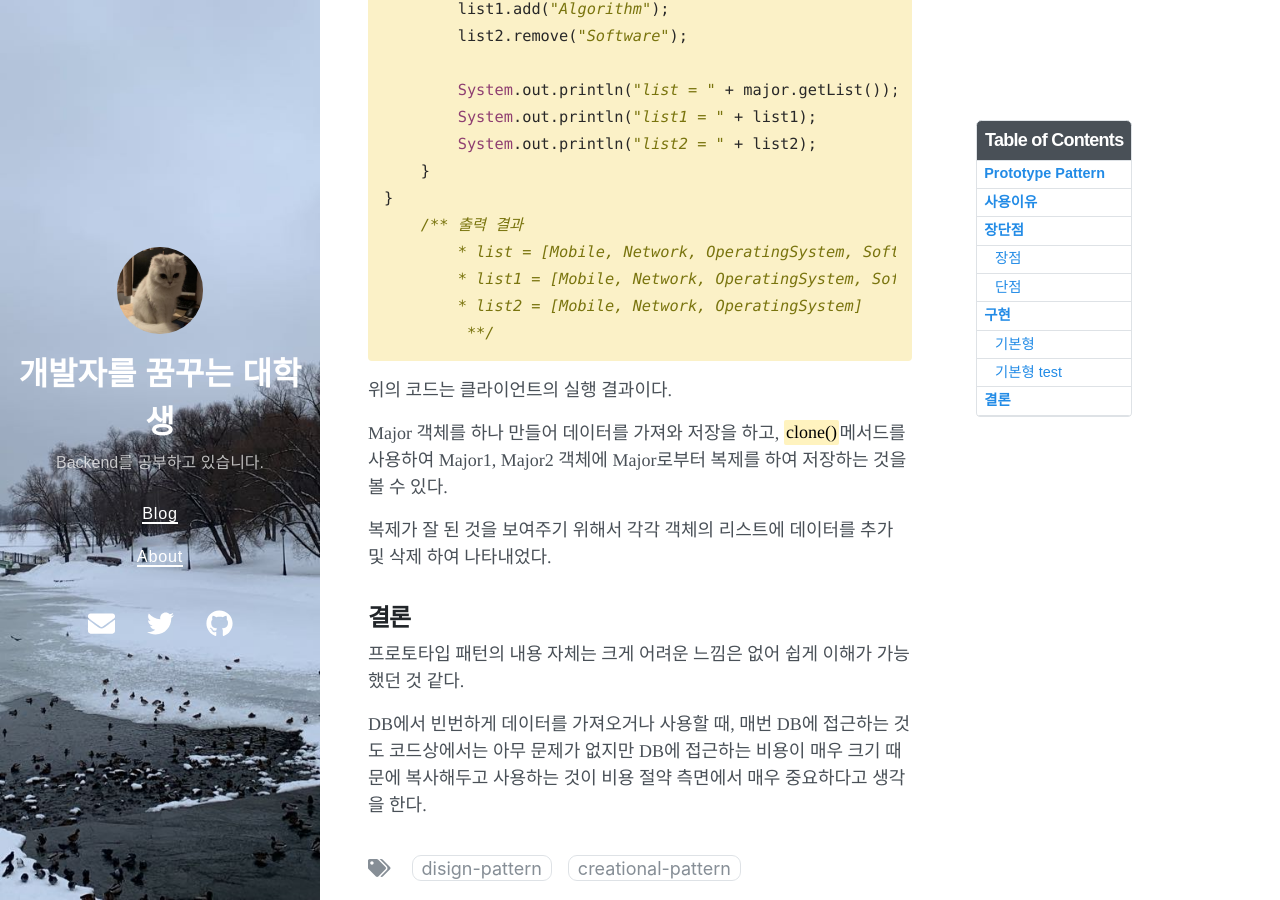
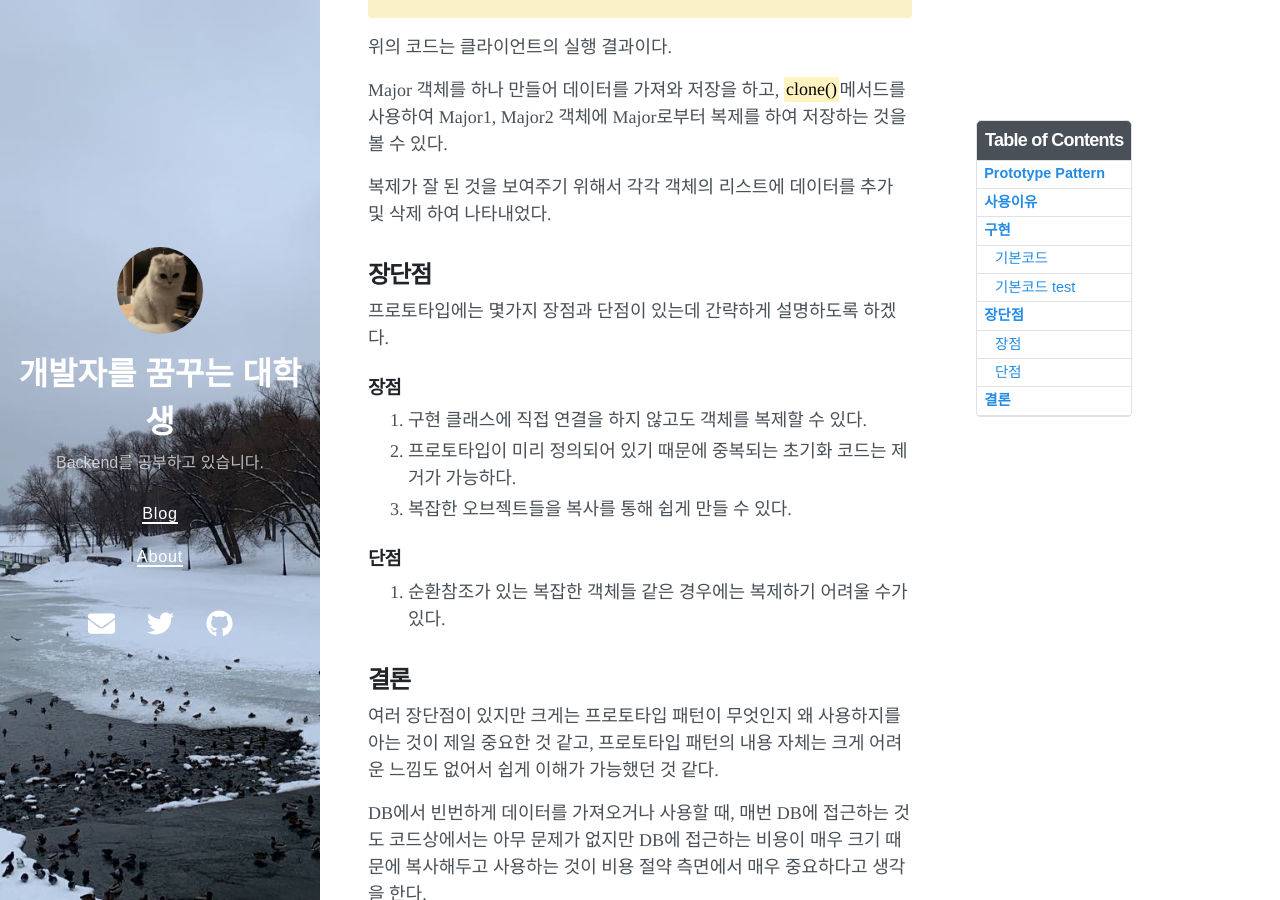
Before and after one commit to seeungmin/seeungmin.github.io, a Jekyll site: the page built from _posts/2023-07-03-Prototype-Pattern.md, in a window 1280 px wide and 900 px high, scrolled down 2665 px. Built offline with Jekyll 4.4.1, drawn with Linux system fonts in a browser that asks for light colours; nearby versions of some CDN libraries; some of the changed text lies outside the part shown.

Commit message:
|UPDATE| 프로토타입 패턴 blog modify 0704

```diff
--- a/_posts/2023-07-03-Prototype-Pattern.md
+++ b/_posts/2023-07-03-Prototype-Pattern.md
@@ -19,21 +19,13 @@ toc:  true
 - DB로부터 데이터를 읽어와 인스턴스를 생성하거나, http요청을 보내서 가져온 데이터로 인스턴스를 만드는 경우 상대적으로 오랜시간과 큰 리소스가 필요하다.
 - 위와 같은 문제점들을 해결하기 위해 DB나 HTTP통신으로 가져온 데이터를 복제하여 새로운 인스턴스를 만들고 일부만 변경하여 사용한다.
 
-## 장단점
-### 장점
-1. 구현 클래스에 직접 연결을 하지 않고도 객체를 복제할 수 있다.
-2. 프로토타입이 미리 정의되어 있기 때문에 중복되는 초기화 코드는 제거가 가능하다.
-3. 복잡한 오브젝트들을 복사를 통해 쉽게 만들 수 있다.
-
-### 단점
-1. 순환참조가 있는 복잡한 객체들 같은 경우에는 복제하기 어려울 수가 있다.
 
 ## 구현
 구체적인 패턴 사용 방법이나 유형은 코드로 설명하도록 하겠다.
 
 해당 코드는 간단하게 db에 전공과목이 저장되어 있다고 가정하고 해당 정보를 가져와 출력하려는 간단한 코드입니다.
 
-### 기본형
+### 기본코드
 {% highlight ruby %}
 public class Major implements Cloneable{
 
@@ -71,7 +63,7 @@ Java에는 인스턴스의 복사를 실행하는 도구로 <mark>clone()</mark>
 <mark>clone()</mark>메서드를 구현할 때 예외처리까지 해주는 것을 볼 수 있다.
 
 
-### 기본형 test
+### 기본코드 test
 {% highlight ruby %}
 public class Client {
     public static void main(String[] args) throws CloneNotSupportedException{
@@ -104,7 +96,19 @@ Major 객체를 하나 만들어 데이터를 가져와 저장을 하고, <mark>
 
 복제가 잘 된 것을 보여주기 위해서 각각 객체의 리스트에 데이터를 추가 및 삭제 하여 나타내었다.
 
+## 장단점
+프로토타입에는 몇가지 장점과 단점이 있는데 간략하게 설명하도록 하겠다.
+
+### 장점
+1. 구현 클래스에 직접 연결을 하지 않고도 객체를 복제할 수 있다.
+2. 프로토타입이 미리 정의되어 있기 때문에 중복되는 초기화 코드는 제거가 가능하다.
+3. 복잡한 오브젝트들을 복사를 통해 쉽게 만들 수 있다.
+
+### 단점
+1. 순환참조가 있는 복잡한 객체들 같은 경우에는 복제하기 어려울 수가 있다.
+
 ## 결론
-프로토타입 패턴의 내용 자체는 크게 어려운 느낌은 없어 쉽게 이해가 가능했던 것 같다.
+여러 장단점이 있지만 크게는 프로토타입 패턴이 무엇인지 왜 사용하지를 아는 것이 제일 중요한 것 같고,
+프로토타입 패턴의 내용 자체는 크게 어려운 느낌도 없어서 쉽게 이해가 가능했던 것 같다.
 
 DB에서 빈번하게 데이터를 가져오거나 사용할 때, 매번 DB에 접근하는 것도 코드상에서는 아무 문제가 없지만 DB에 접근하는 비용이 매우 크기 때문에 복사해두고 사용하는 것이 비용 절약 측면에서 매우 중요하다고 생각을 한다.
```
